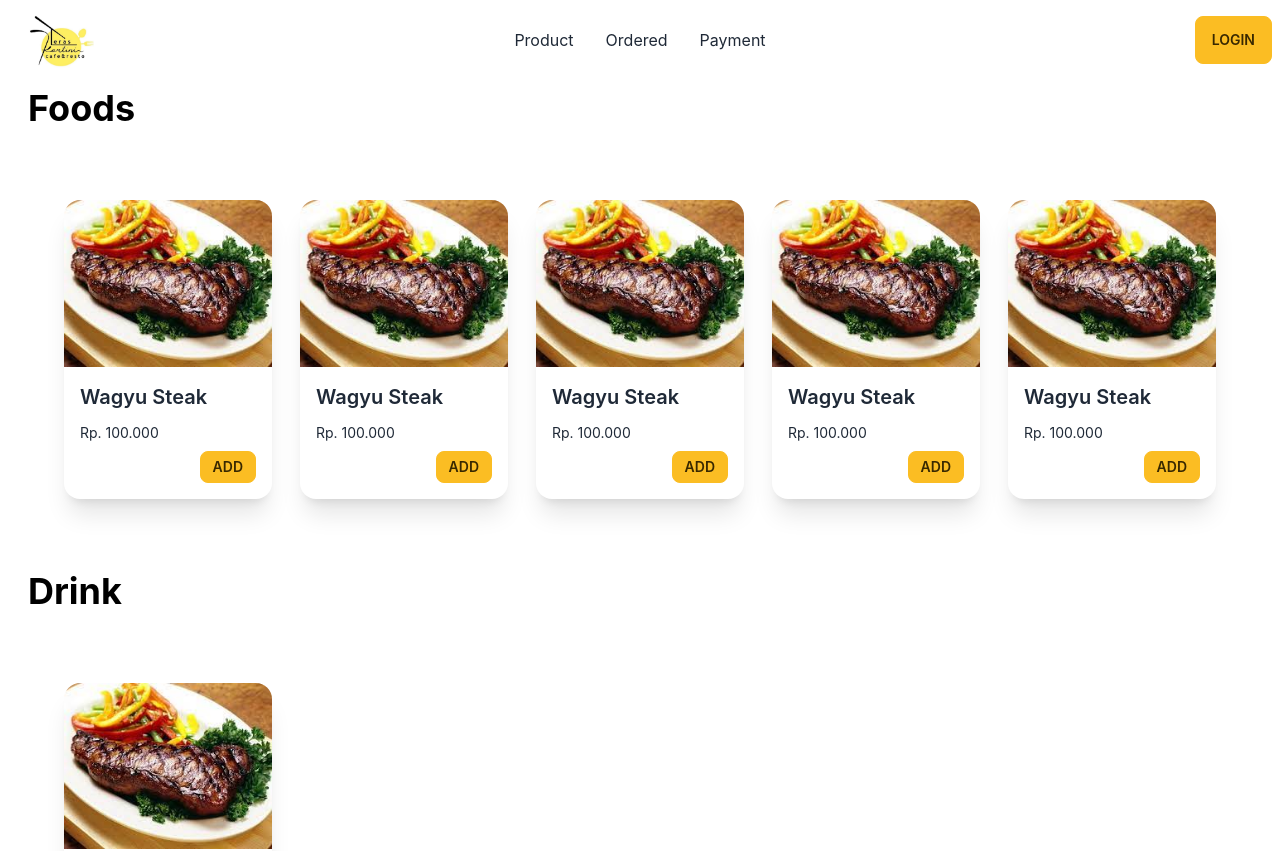
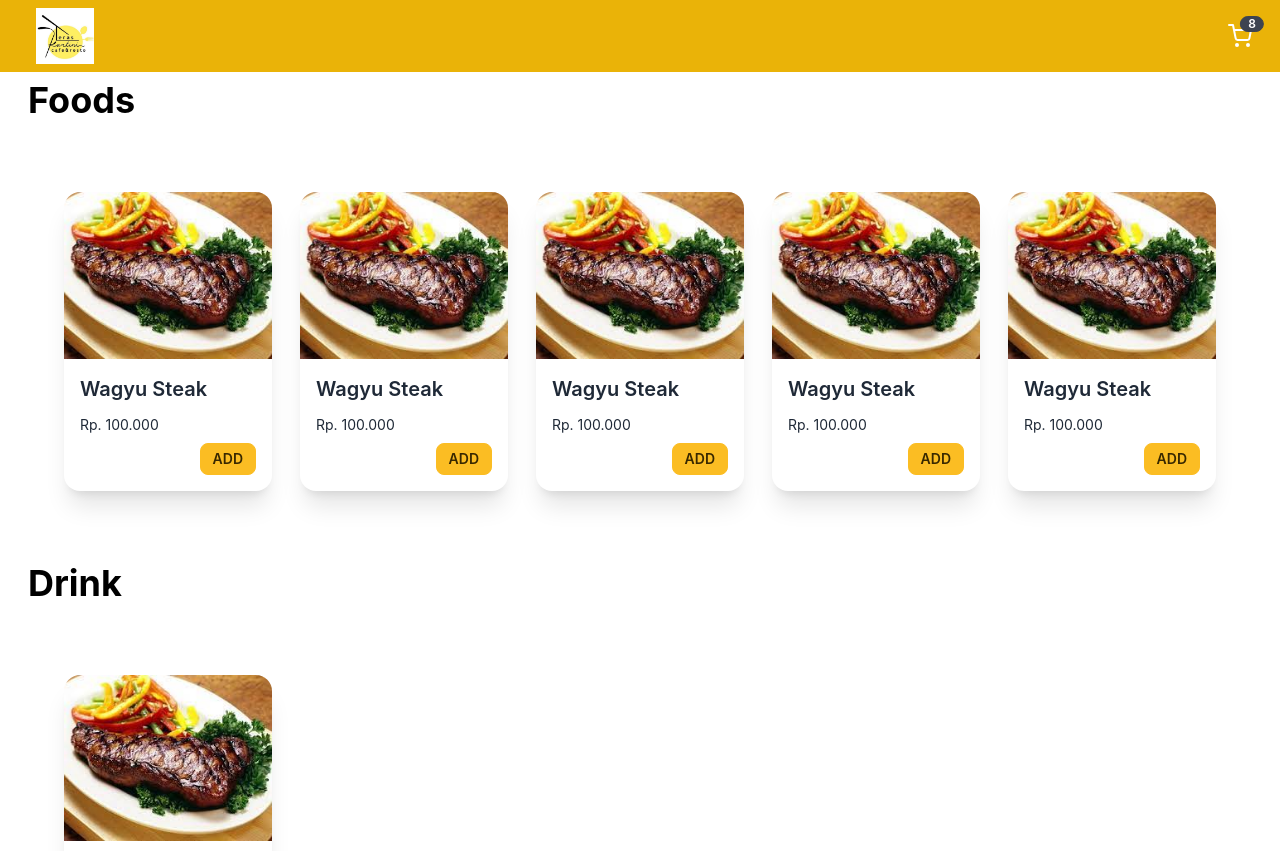
Before and after one commit to dindarahmadani/project-ta, a React (Create React App) app: page /userproduct in a window 1280 px wide. Shown: the top 851 px of the page. Built offline with nearby package versions, Linux system fonts and the light colour scheme.

Commit message:
fix: edit UI dashboard

```diff
--- a/src/components/pageGroup/user/UserDashboard.js
+++ b/src/components/pageGroup/user/UserDashboard.js
@@ -1,35 +1,33 @@
 import React from 'react'
-import { Link } from 'react-router-dom'
+import { FiShoppingCart } from "react-icons/fi";
 
 function UserDashboard() {
     return (
-        <div className="navbar bg-base-100">
-            <div className="navbar-start">
-                <div className="dropdown">
-                    <label tabIndex={0} className="btn btn-ghost lg:hidden">
-                        <svg xmlns="http://www.w3.org/2000/svg" className="h-5 w-5" fill="none" viewBox="0 0 24 24" stroke="currentColor"><path strokeLinecap="round" strokeLinejoin="round" strokeWidth="2" d="M4 6h16M4 12h8m-8 6h16" /></svg>
+        <div className="navbar bg-yellow-500 px-4">
+            <div className="flex-1">
+                <img src='/img/logo.jpg' alt="" class="h-14 ml-5" />
+            </div>
+            <div className="flex-none">
+                <div className="dropdown dropdown-end">
+                    <label tabIndex={0} className="btn btn-ghost btn-circle">
+                        <div className="indicator">
+                            <FiShoppingCart size={24} color='white' />
+                            <span className="badge badge-sm indicator-item">8</span>
+                        </div>
                     </label>
-                    <ul tabIndex={0} className="menu menu-compact dropdown-content mt-3 p-2 shadow bg-base-100 rounded-box w-52">
-                        <li>
-                            <Link to="/userproduct">Product</Link>
-                            <Link to="/userproduct">Ordered</Link>
-                            <Link to="/userproduct">Payment</Link>
-                        </li>
-                    </ul>
+                    <div tabIndex={0} className="mt-3 card card-compact dropdown-content w-72 bg-base-100 shadow">
+                        <div className="card-body">
+                            <div className='flex justify-between'>
+                                <span className="font-bold text-lg">Wagyu Steak</span>
+                                <span className="font-bold text-lg">Rp. 100.000</span>
+                            </div>
+                            <span className="text-info text-end">Subtotal: $999</span>
+                            <div className="card-actions justify-end">
+                                <button className="btn btn-warning btn-block">Orders</button>
+                            </div>
+                        </div>
+                    </div>
                 </div>
-                <img src='/img/logo.jpg' alt="" class="h-16 ml-5" />
-            </div>
-            <div className="navbar-center hidden lg:flex">
-                <ul className="menu menu-horizontal px-1">
-                    <li>
-                        <Link to="/userproduct">Product</Link>
-                        <Link to="/userproduct">Ordered</Link>
-                        <Link to="/userproduct">Payment</Link>
-                    </li>
-                </ul>
-            </div>
-            <div className="navbar-end">
-                <button className="btn btn-warning btn-md">Login</button>
             </div>
         </div>
     )
```
